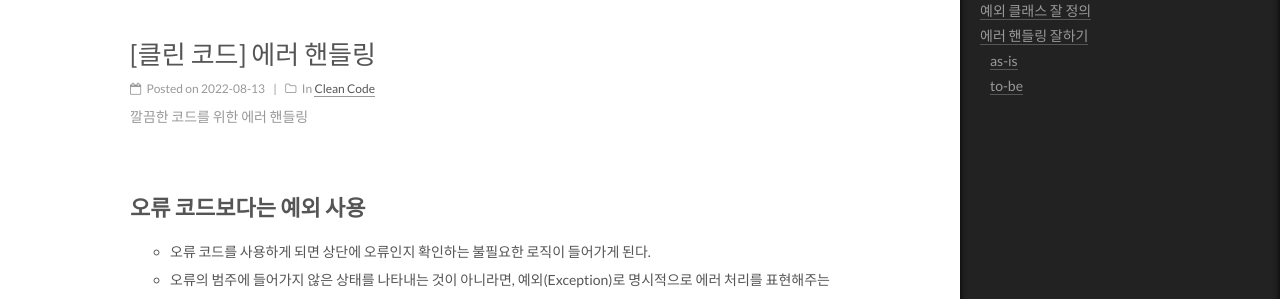
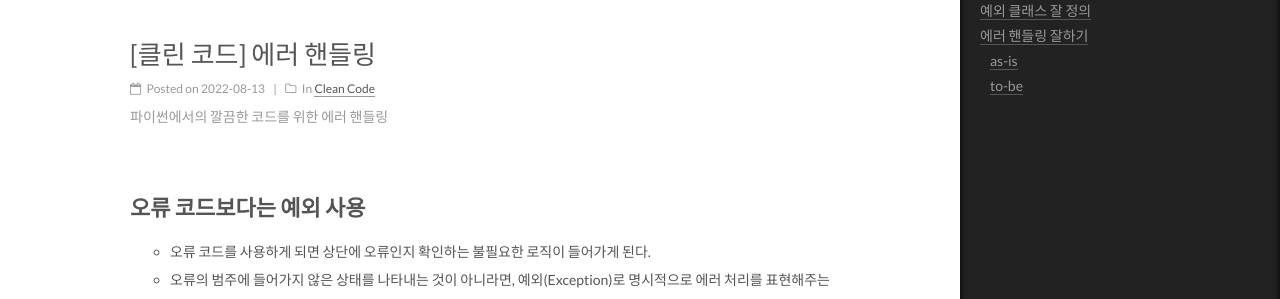
Before and after one commit to 6mini/6mini.github.io, a Jekyll site: the page built from _posts/2022-08-13-err-handle.md, in a window 1280 px wide and 900 px high, scrolled down 330 px. Shown: the part 152-451 px from the top of the window. Built offline with Jekyll 4.4.1, drawn with Linux system fonts in a browser that asks for light colours.

Commit message:
post: 클린코드 에러 핸들링

```diff
--- a/_posts/2022-08-13-err-handle.md
+++ b/_posts/2022-08-13-err-handle.md
@@ -1,9 +1,9 @@
 ---
 title: '[클린 코드] 에러 핸들링'
-description: "깔끔한 코드를 위한 에러 핸들링"
+description: "파이썬에서의 깔끔한 코드를 위한 에러 핸들링"
 categories:
  - Clean Code
-tags: [클린 코드]
+tags: [클린 코드, 에러 핸들링]
 ---
 
 # 오류 코드보다는 예외 사용
```
